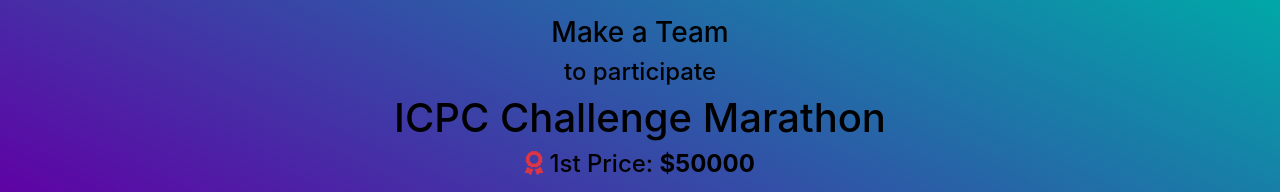
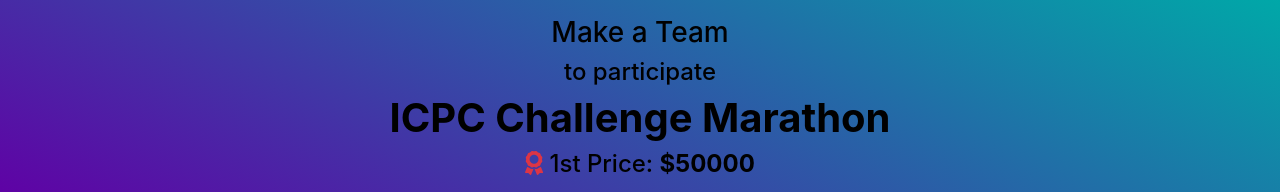
Before and after one commit to nazmul-rion/team-making-reactJS, a React (Create React App) app: page / in a window 1280 px wide. Shown: the top 192 px of the page. Built offline with nearby package versions, Linux system fonts and the light colour scheme.

Commit message:
minor fix

```diff
--- a/src/components/Header/Header.js
+++ b/src/components/Header/Header.js
@@ -7,7 +7,7 @@
         <div className="header text-center rounded-bottom py-3 mb-3">
             <h3>Make a Team</h3>
             <h4>to participate</h4>
-            <h1>ICPC Challenge Marathon</h1>
+            <h1><b>ICPC Challenge Marathon</b></h1>
             <h4><i className="fas fa-award text-danger"></i> 1st Price: <b>$50000 </b></h4>
         </div >
     )
```
